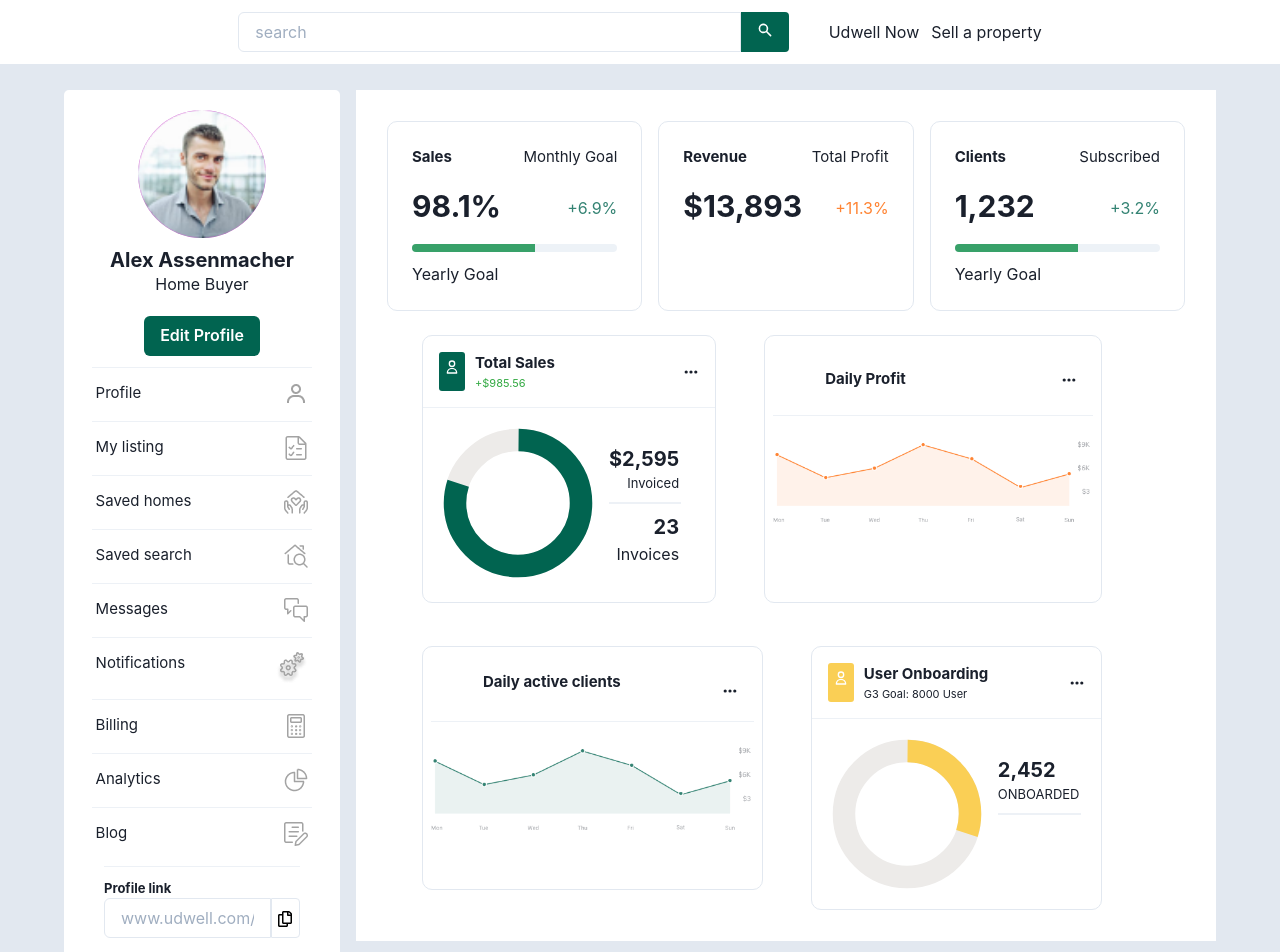
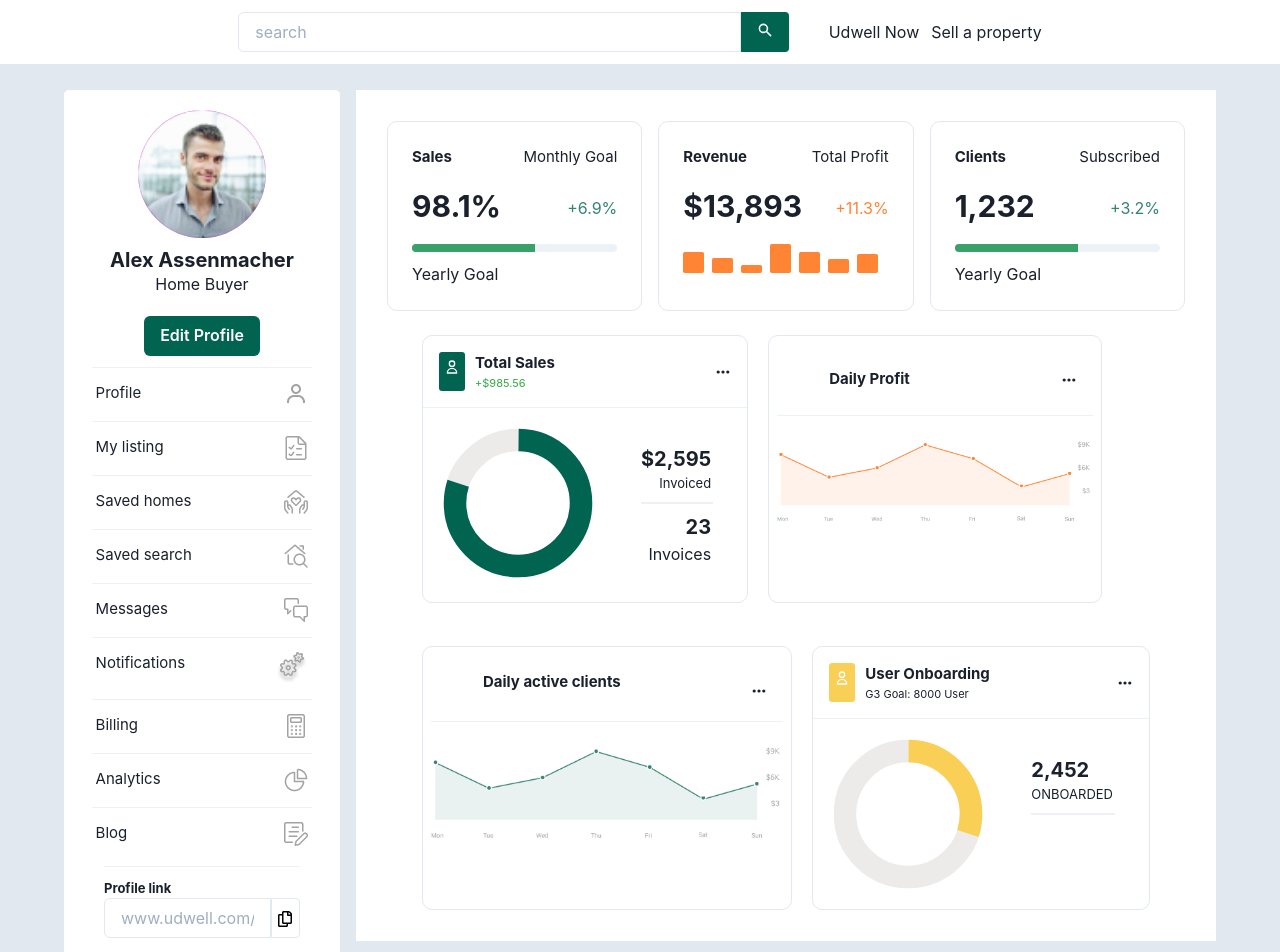
Before and after one commit to gadzorgenu/vien-Health-coding-Challenge, a React (Create React App) app in the folder coding_challenge/: page / in a window 1280 px wide. Shown: the top 952 px of the page. Built offline with nearby package versions, Linux system fonts and the light colour scheme.

Commit message:
Added graph

```diff
--- a/coding_challenge/src/components/Cards/Chart.js
+++ b/coding_challenge/src/components/Cards/Chart.js
@@ -5,8 +5,7 @@ const Chart = ({ color, value, amount, status, number, state})=> {
     return (
         <Flex m={5}>
             <CircularProgress value={value} size="150px" color={color} thickness="15px" />
-            <Spacer/>
-            <Box p={4}>
+            <Box p={4} ml={{sm:4, md: 8}}>
                 <Box>
                     <Text fontWeight='bold' fontSize={{ md: '20px'}}>{amount}</Text>
                     <Text fontSize={{ md: '13px'}} textAlign='right'> {status}</Text>
--- a/coding_challenge/src/components/Cards/DailyActiveCard.js
+++ b/coding_challenge/src/components/Cards/DailyActiveCard.js
@@ -6,7 +6,7 @@ import  graph2 from '../Assets/User Menu/Icons 24/graph2.png'
 
 const DailyActiveCard = ({mr}) => {
     return (
-        <Box borderRadius='10px' borderWidth={1} w={{ sm: "100% ", md:'100%',xl: '60%'}} padding={{ md:2}} mb={{ sm:5}} mr={{ md:12}}>
+        <Box borderRadius='10px' borderWidth={1} w={{ sm: "100% ", md:'100%',xl: '60%'}} padding={{ sm:1 ,md:2}} mr={{md: 5}} mb={{ sm:5, md:0}} >
            <CardHeader
            title='Daily active clients'
            />
--- a/coding_challenge/src/components/Cards/DailyProfitCard.js
+++ b/coding_challenge/src/components/Cards/DailyProfitCard.js
@@ -6,7 +6,7 @@ import  Graph1 from '../Assets/User Menu/Icons 24/Graph1.png'
 const DailyProfitCard = () => {
 
     return (
-        <Box borderRadius='10px' borderWidth={1} w={{ sm: "100% ", md:'100%',xl: '70%'}} padding={{ md:2}}  mb={{ sm:5}} mr={{ md:12}}>
+        <Box borderRadius='10px' borderWidth={1}  w={{ sm: "100% ", md:'100%',xl: '60%'}} padding={{ md:2}}  mb={{ sm:5}} mr={{ md:12}}>
            <CardHeader
                 title='Daily Profit'
                 my={{ md: 2}}
--- a/coding_challenge/src/components/Cards/TotalSalesCard.js
+++ b/coding_challenge/src/components/Cards/TotalSalesCard.js
@@ -7,7 +7,7 @@ import Chart from './Chart'
 
 const TotalSalesCard = () => {
     return (
-       <Box borderRadius='10px' borderWidth={1}  w={{ xs:'20%',sm: "100% ", md:'70%',xl: '40%'}} mb={{ sm:5}}  mr={12}>
+       <Box borderRadius='10px' borderWidth={1}  w={{ xs:'20%',sm: "50% ", md:'60%',xl: '40%'}} mb={{ sm:5}}  mr={{md:5}}>
            <CardHeader
             bgColor='#016450'
             icon={HiOutlineUser}
--- a/coding_challenge/src/components/Cards/UserOnboardingCard.js
+++ b/coding_challenge/src/components/Cards/UserOnboardingCard.js
@@ -7,7 +7,7 @@ import Chart from './Chart'
 
 const UserOnboardingCard = () => {
     return (
-       <Box borderRadius='10px' borderWidth={1}  w={{ sm: "100%",md:'70%', xl: '40%'}} mt={{ sm:'5%', md:0, xl:0 }} mr={12}>
+       <Box borderRadius='10px' borderWidth={1}   w={{ xs:'20%',sm: "50% ", md:'70%',xl: '40%'}}  mt={{xs:4 ,sm:4, md:0, }}>
            <CardHeader
             bgColor='#FACF55'
             icon={HiOutlineUser}
--- a/coding_challenge/src/components/Cards/index.js
+++ b/coding_challenge/src/components/Cards/index.js
@@ -1,11 +1,11 @@
 import React from 'react'
-import {Box, Flex, Grid,Progress } from '@chakra-ui/react'
+import {Box, Flex, Grid,Image,Progress } from '@chakra-ui/react'
 import TotalSalesCard from './TotalSalesCard'
 import DailyProfitCard from './DailyProfitCard'
 import UserOnboardingCard from './UserOnboardingCard'
 import DailyActiveCard  from './DailyActiveCard'
 import CardInfo from './Card'
-// import Chart from 'chart.js'
+import barGraph from '../Assets/User Menu/Icons 24/barGraph.png'
 
 const Card = () => {
 
@@ -27,6 +27,7 @@ const Card = () => {
                     value='$13,893'
                     percentage='+11.3%'
                     color='#FF8433'
+                    chart={<Image src={ barGraph}/>}
                 />
                 <CardInfo
                      title='Clients'
@@ -38,7 +39,7 @@ const Card = () => {
                      chart= {<Progress colorScheme="green" size="sm" value={60} rounded='lg' />}
                 />
             </Grid>
-            <Flex mx={{ md: '35px'}} direction={{ xs:'column',sm: "column", xl : "row"}} mt={{ md: '3%'}}>
+            <Flex mx={{ md: '35px'}} direction={{ sm: "column", xl : "row"}} mt={{ md: '3%'}}>
                 <TotalSalesCard />
                 <DailyProfitCard/>
             </Flex>
```
Also changed, not shown: coding_challenge/src/components/Assets/User Menu/Icons 24/barGraph.png (added), 1 other file (tests, documents, lock files or other folders).
